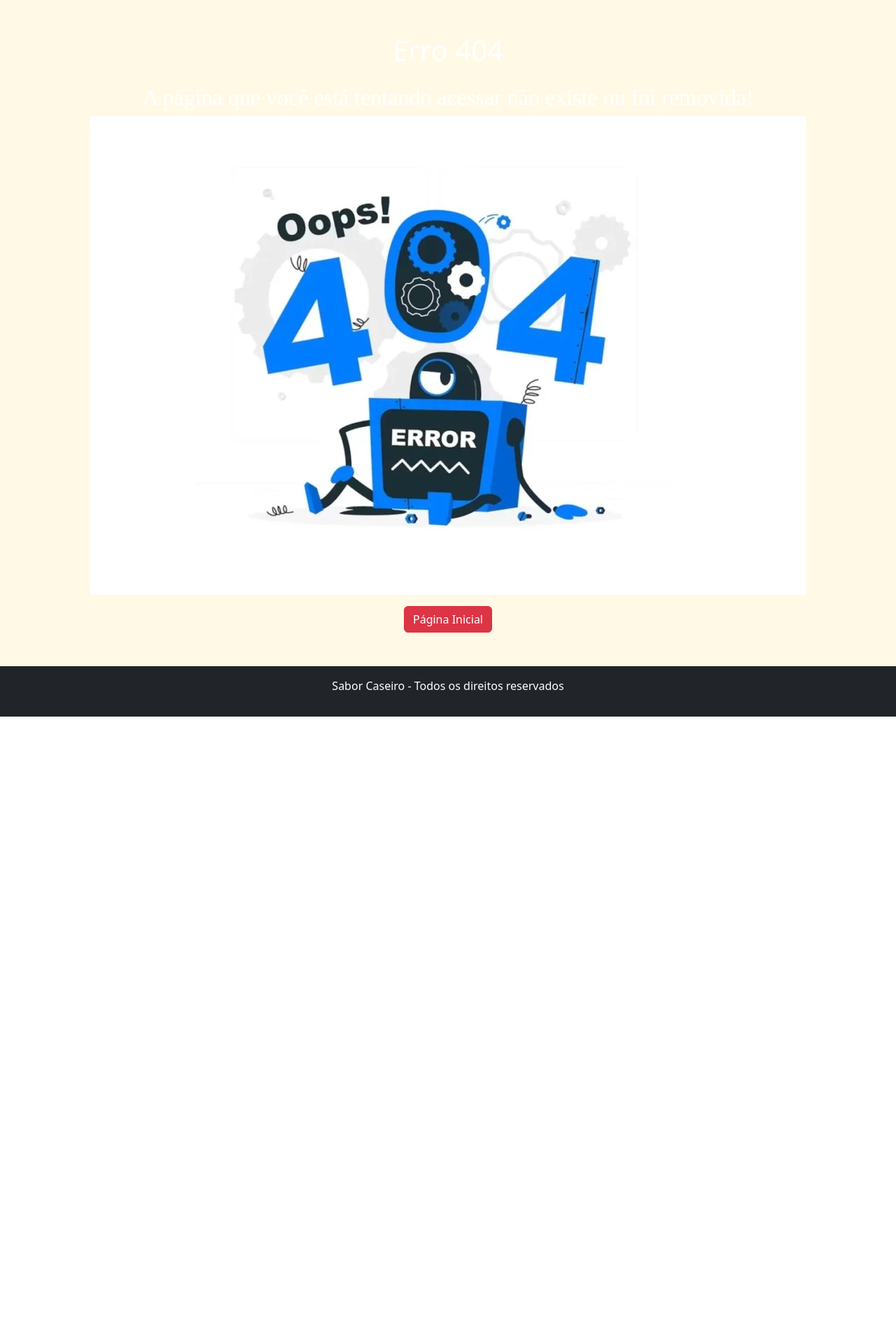
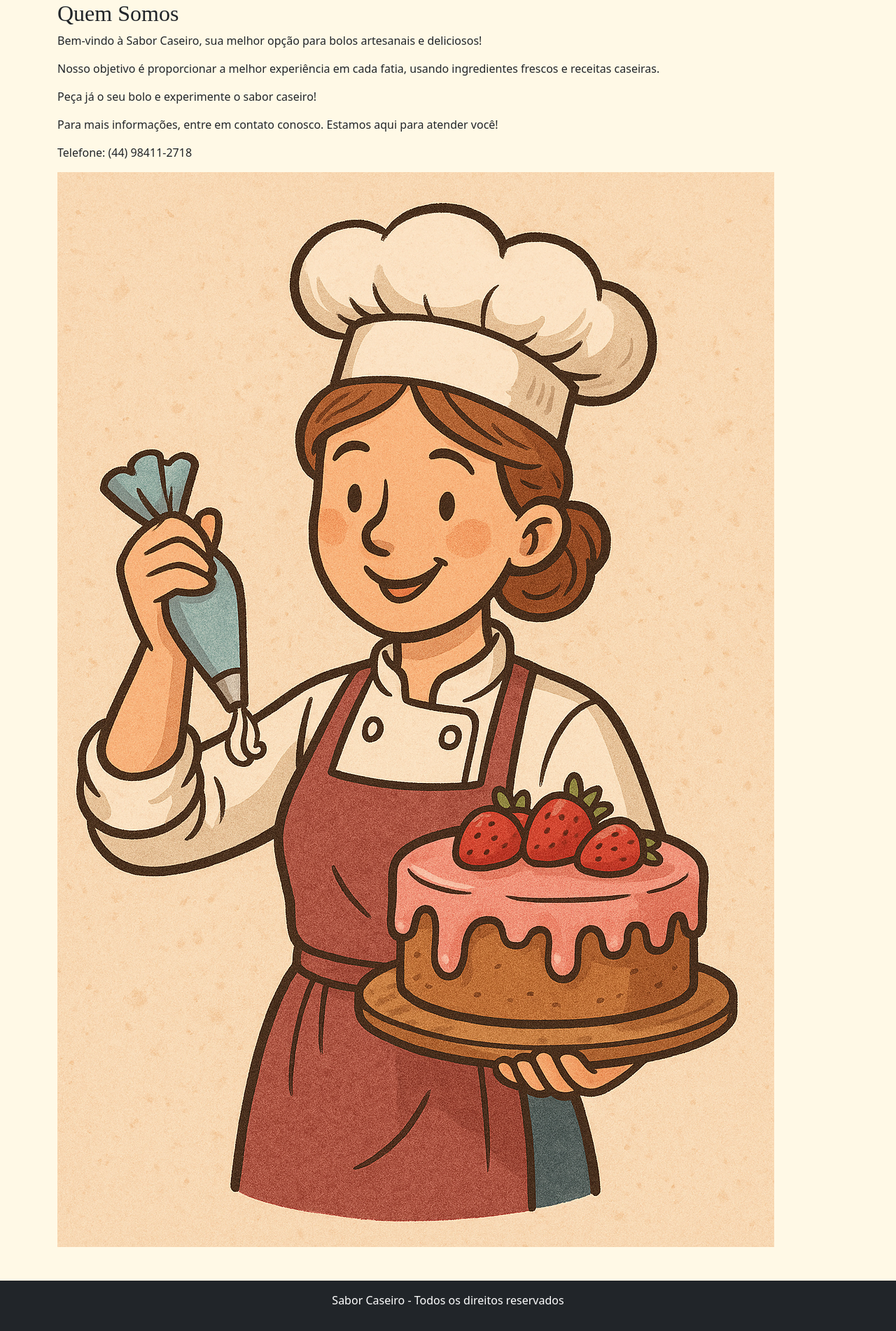
Before and after one commit to henriquehoffmannvicentini/saborCaseiro, a PHP site: page /quem-somos in a window 1280 px wide. Shown: the part 126-2028 px from the top of the page at 70% size. Before the commit the page ends 1150 px from the top, so only its background shows below. Run offline with PHP 8.4, Linux system fonts and the light colour scheme; some libraries are stand-ins or nearby versions.

Commit message:
quem somos pagina

```diff
--- a/css/style.css
+++ b/css/style.css
@@ -25,8 +25,3 @@ h2{
 body {
     background-color: #FFF9E6;
 }
-
-
-footer {
-    background-color: aqua;
-}
--- a/pages/produtos.php
+++ b/pages/produtos.php
@@ -1,5 +1,4 @@
 <?php
-// Incluir o arquivo do array de produtos
 include "array.php";
 ?>
 
--- /dev/null
+++ b/pages/quem-somos.php
@@ -0,0 +1,21 @@
+
+
+<!DOCTYPE html>
+<html lang="pt-br">
+<head>
+    <meta charset="UTF-8">
+    <title>Quem Somos - Sabor Caseiro</title>
+    <link rel="stylesheet" href="/SaborCaseiro/css/style.css">
+</head>
+<body>
+<section class="quem-somos">
+    <h2>Quem Somos</h2>
+    <p>Bem-vindo à Sabor Caseiro, sua melhor opção para bolos artesanais e deliciosos!</p>
+    <p>Nosso objetivo é proporcionar a melhor experiência em cada fatia, usando ingredientes frescos e receitas caseiras.</p>
+    <p>Peça já o seu bolo e experimente o sabor caseiro!</p>
+    <p>Para mais informações, entre em contato conosco. Estamos aqui para atender você!</p>
+    <p>Telefone: (44) 98411-2718</p>
+    <img src="/SaborCaseiro/img/confeiteira.png" alt="Confeiteira">
+</section>
+</body>
+</html>
```
Also changed, not shown: img/confeiteira.png (added).
